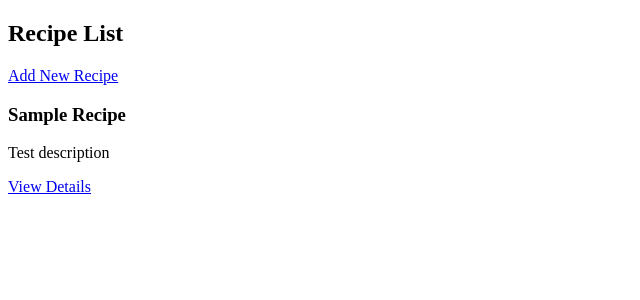
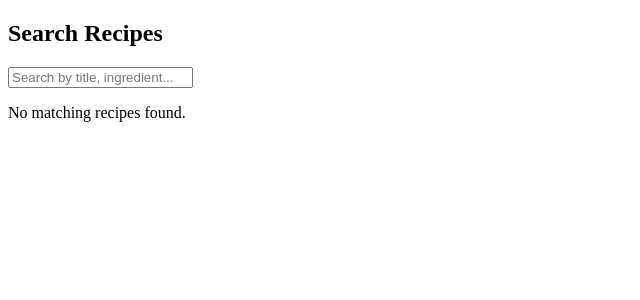
Before and after one commit to Isaji-withchrist/alx-fe-reactjs, a React (Vite) app in the folder recipe-sharing-app/: page / in a window 1280 px wide. Shown: the top 300 px of the page, without its empty margins (0-640 px from the left). Built offline with nearby package versions, Linux system fonts and the light colour scheme.

Commit message:
initial cmmit

```diff
--- a/recipe-sharing-app/src/components/RecipeList.jsx
+++ b/recipe-sharing-app/src/components/RecipeList.jsx
@@ -1,23 +1,38 @@
-import { Link } from 'react-router-dom';
+// RecipeList.jsx
 import useRecipeStore from './recipeStore';
+import SearchBar from './SearchBar';
 
 const RecipeList = () => {
-  const recipes = useRecipeStore(state => state.recipes);
+  const filteredRecipes = useRecipeStore((state) => state.filteredRecipes);
 
   return (
-    <div>
-      <h2>Recipe List</h2>
-      <Link to="/add" className="text-blue-600 underline">Add New Recipe</Link>
+    <div className="max-w-2xl mx-auto p-6">
+      <h2 className="text-3xl font-bold mb-4 text-center">Search Recipes</h2>
 
-      {recipes.length === 0 && <p>No recipes yet.</p>}
+      <SearchBar />
 
-      {recipes.map(recipe => (
-        <div key={recipe.id} className="border p-4 my-2">
-          <h3>{recipe.title}</h3>
-          <p>{recipe.description}</p>
-          <Link to={`/recipes/${recipe.id}`} className="text-green-600 underline">View Details</Link>
+      {filteredRecipes.length > 0 ? (
+        <div className="space-y-4 mt-6">
+          {filteredRecipes.map((recipe) => (
+            <div key={recipe.id} className="p-4 border rounded shadow">
+              <h3 className="text-xl font-semibold">{recipe.title}</h3>
+              <p className="text-gray-700">{recipe.description}</p>
+              {recipe.ingredients && (
+                <p className="text-sm text-gray-500 mt-2">
+                  Ingredients: {recipe.ingredients.join(', ')}
+                </p>
+              )}
+              {recipe.cookingTime && (
+                <p className="text-sm text-gray-500">
+                  Cooking Time: {recipe.cookingTime} minutes
+                </p>
+              )}
+            </div>
+          ))}
         </div>
-      ))}
+      ) : (
+        <p className="text-center text-gray-600 mt-10">No matching recipes found.</p>
+      )}
     </div>
   );
 };
--- /dev/null
+++ b/recipe-sharing-app/src/components/SearchBar.jsx
@@ -0,0 +1,28 @@
+// SearchBar.jsx
+import { useState } from 'react';
+import useRecipeStore from './recipeStore';
+
+const SearchBar = () => {
+  const setSearchTerm = useRecipeStore((state) => state.setSearchTerm);
+  const [input, setInput] = useState('');
+
+  const handleSearch = (e) => {
+    const value = e.target.value;
+    setInput(value);
+    setSearchTerm(value);
+  };
+
+  return (
+    <div className="flex flex-col gap-2">
+      <input
+        type="text"
+        placeholder="Search by title, ingredient..."
+        value={input}
+        onChange={handleSearch}
+        className="border border-gray-300 p-3 rounded focus:outline-none focus:ring focus:border-blue-500"
+      />
+    </div>
+  );
+};
+
+export default SearchBar;
--- a/recipe-sharing-app/src/components/recipeStore.js
+++ b/recipe-sharing-app/src/components/recipeStore.js
@@ -1,20 +1,56 @@
-import {create} from 'zustand'
+import { create } from 'zustand';
 
-const useRecipeStore = create(set => ({
-  recipes: [
-    {
-        id: 1,
-        title:"Sample Recipe",
-        description: "Test description",
-        ingredients: ['Salt, Water'],
-        instruction: "Mix and boil for 5 minutes."
-    }
-  ],
-  addRecipe: (newRecipe) => set(state => ({ recipes: [...state.recipes, newRecipe] })),
-  deleteRecipe: (id)=> set((state)=>({recipes: state.recipes.filter((recipe)=> recipe.id !== id),})),
-  updateRecipe: (updateRecipe)=> set((state)=>({recipes: state.recipes.map((recipe)=>recipe.id === updateRecipe.id?
-    {...recipe, ...updateRecipe} : recipe),
-})),
-setRecipe: (recipes)=> set({recipes}),
+const useRecipeStore = create((set) => ({
+  recipes: [],
+  searchTerm: '',
+  filteredRecipes: [],
+
+  setSearchTerm: (term) =>
+    set((state) => ({
+      searchTerm: term,
+      filteredRecipes: state.recipes.filter((r) => {
+        const matchTitle = r.title?.toLowerCase().includes(term.toLowerCase());
+        const matchIngredients = r.ingredients?.some((i) =>
+          i.toLowerCase().includes(term.toLowerCase())
+        );
+        const matchTime = String(r.cookingTime)?.includes(term);
+        return matchTitle || matchIngredients || matchTime;
+      }),
+    })),
+
+  addRecipe: (newRecipe) =>
+    set((state) => {
+      const updated = [...state.recipes, newRecipe];
+      const filtered = updated.filter((r) => {
+        const term = state.searchTerm.toLowerCase();
+        return (
+          r.title?.toLowerCase().includes(term) ||
+          r.ingredients?.some((i) => i.toLowerCase().includes(term)) ||
+          String(r.cookingTime).includes(term)
+        );
+      });
+      return { recipes: updated, filteredRecipes: filtered };
+    }),
+
+  deleteRecipe: (id) =>
+    set((state) => {
+      const updated = state.recipes.filter((r) => r.id !== id);
+      const filtered = updated.filter((r) =>
+        r.title.toLowerCase().includes(state.searchTerm.toLowerCase())
+      );
+      return { recipes: updated, filteredRecipes: filtered };
+    }),
+
+  updateRecipe: (updatedRecipe) =>
+    set((state) => {
+      const updated = state.recipes.map((r) =>
+        r.id === updatedRecipe.id ? { ...r, ...updatedRecipe } : r
+      );
+      const filtered = updated.filter((r) =>
+        r.title.toLowerCase().includes(state.searchTerm.toLowerCase())
+      );
+      return { recipes: updated, filteredRecipes: filtered };
+    }),
 }));
+
 export default useRecipeStore;
```
